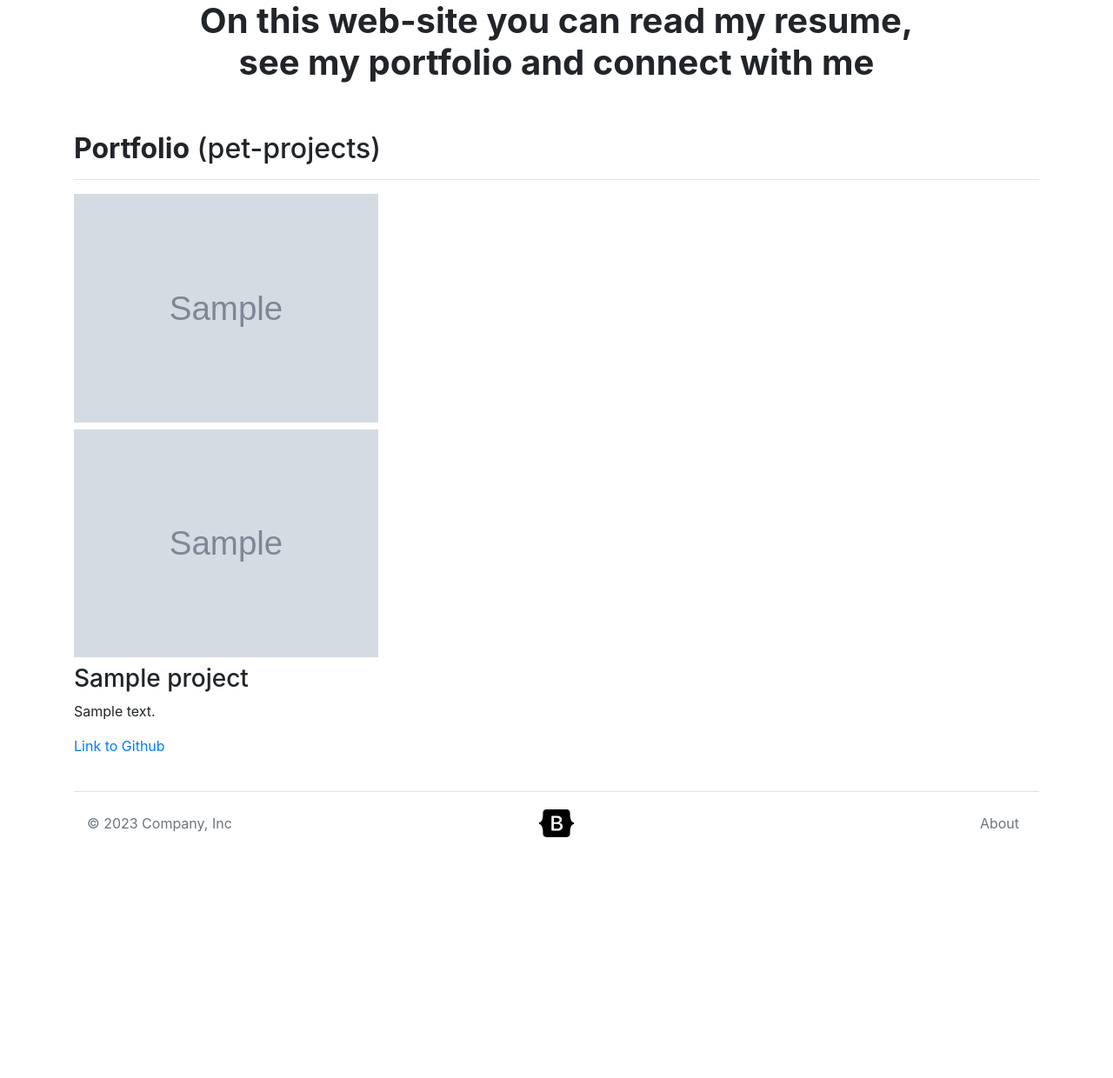
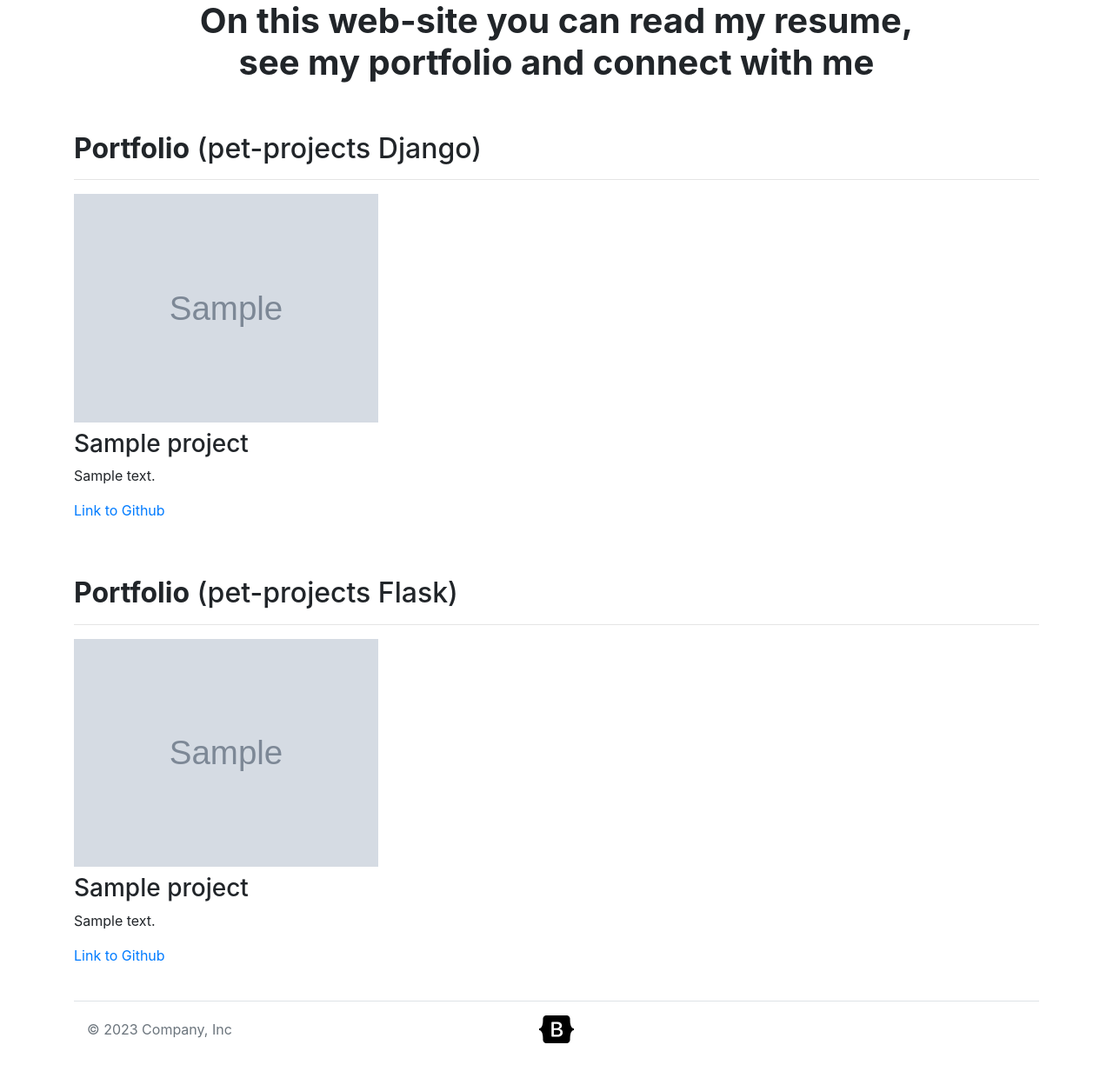
Before and after one commit to Miks-Muks/My-portfolio, a Django app: page / in a window 1280 px wide. Shown: the part 351-1591 px from the top of the page at 87% size. Before the commit the page ends 1314 px from the top, so only its background shows below. Run offline with Django 4.2, Linux system fonts and the light colour scheme; tables that the repository leaves empty hold one stand-in row (values such as "Sample post"); grey boxes marked "Sample" are stand-in pictures; some libraries are stand-ins or nearby versions.

Commit message:
waiting todo and flask

```diff
--- a/portfolio/templates/portfolio/base.html
+++ b/portfolio/templates/portfolio/base.html
@@ -79,7 +79,7 @@
 
     <ul class="nav col-md-4 justify-content-end">
 
-      <li class="nav-item"><a href="#" class="nav-link px-2 text-muted">About</a></li>
+
     </ul>
   </footer>
   <!-- Optional JavaScript -->
--- a/portfolio/templates/portfolio/home.html
+++ b/portfolio/templates/portfolio/home.html
@@ -18,14 +18,13 @@
   </div>
 </div>
 
-<h2 class="mt-5"><b>Portfolio</b> (pet-projects)</h2>
+<h2 class="mt-5"><b>Portfolio</b> (pet-projects Django)</h2>
 <hr>
 <div class="row">
   {% for project in projects %}
   <div class="col-lg-4 col-md-6">
 
-      <img src="{{ project.image }}" class="img-fluid mb-2">
-    </a>
+
 
     <img src="{{ project.image.url }}" class="img-fluid mb-2">
 
@@ -36,4 +35,22 @@
   {% endfor %}
 </div>
 
+
+<h2 class="mt-5"><b>Portfolio</b> (pet-projects Flask)</h2>
+<hr>
+<div class="row">
+  {% for project in projects %}
+  <div class="col-lg-4 col-md-6">
+
+
+
+
+    <img src="{{ project.image.url }}" class="img-fluid mb-2">
+
+    <h3>{{ project.title }}</h3>
+    <p>{{ project.description }}</p>
+    <p><a href="{{project.url}}">Link to Github</a></p>
+  </div>
+  {% endfor %}
+</div>
 {% endblock %}
--- a/portfolio/views.py
+++ b/portfolio/views.py
@@ -6,4 +6,5 @@ from .models import Project
 
 def home(request):
     projects = Project.objects.all()
+    # project = Project.objects.get(id=4)
     return render(request, 'portfolio/home.html', {'projects': projects})
```
Also changed, not shown: media/portfolio/images/to-do-list-apps.png (added).
